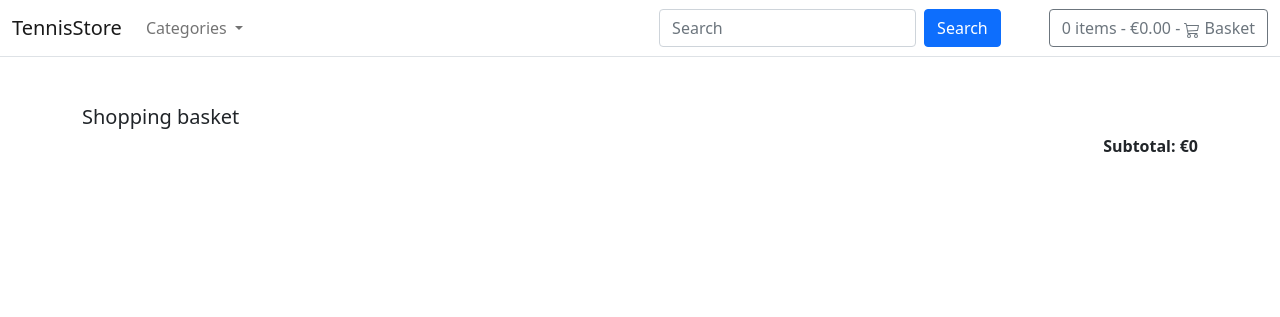
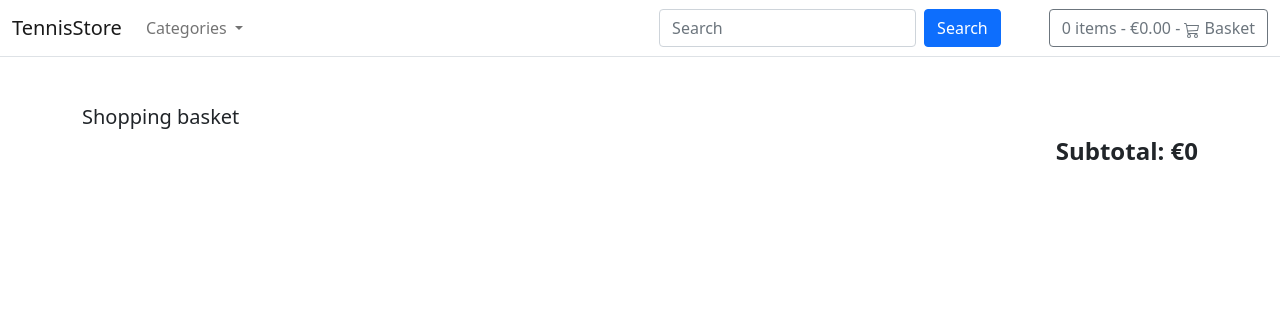
Before and after one commit to nurme-ave/SDA-final_1, a Django app: page /basket/ in a window 1280 px wide. Shown: the top 317 px of the page. Run offline with Django 3.2, Linux system fonts and the light colour scheme; data that the repository does not hold is empty.

Commit message:
refactor: change appearance of both detailed and summary pages

```diff
--- a/templates/store/basket/summary.html
+++ b/templates/store/basket/summary.html
@@ -26,7 +26,7 @@
             <div class="col border-bottom">
                 <div class="row p-3">
                     <div class="col-6">Color</div>
-                    <div class="col-6 text-end"><span class="h4 fw-bold">{{ product.get_color_display }}</span></div>
+                    <div class="col-6 text-end"><span class="h4">{{ product.get_color_display }}</span></div>
                 </div>
             </div>
           <div class="col">
@@ -59,7 +59,7 @@
     {% endwith %}
     {% endfor %}
     <div class="col-12 text-end">
-      <div class="h6 fw-bold">Subtotal: €<div id="subtotal" class="d-inline-flex">{{basket.get_total_price}}</div></div>
+      <div class="h4 fw-bold">Subtotal: €<div id="subtotal" class="d-inline-flex">{{basket.get_total_price}}</div></div>
     </div>
   </div>
 </main>
--- a/templates/store/products/detail.html
+++ b/templates/store/products/detail.html
@@ -26,7 +26,7 @@
                     <div class="col border-bottom">
                         <div class="row p-3">
                             <div class="col-6">Color</div>
-                            <div class="col-6 text-end"><span class="h4 fw-bold">{{ product.get_color_display }}</span></div>
+                            <div class="col-6 text-end"><span class="h4">{{ product.get_color_display }}</span></div>
                         </div>
                     </div>
                     <div class="col">
```
